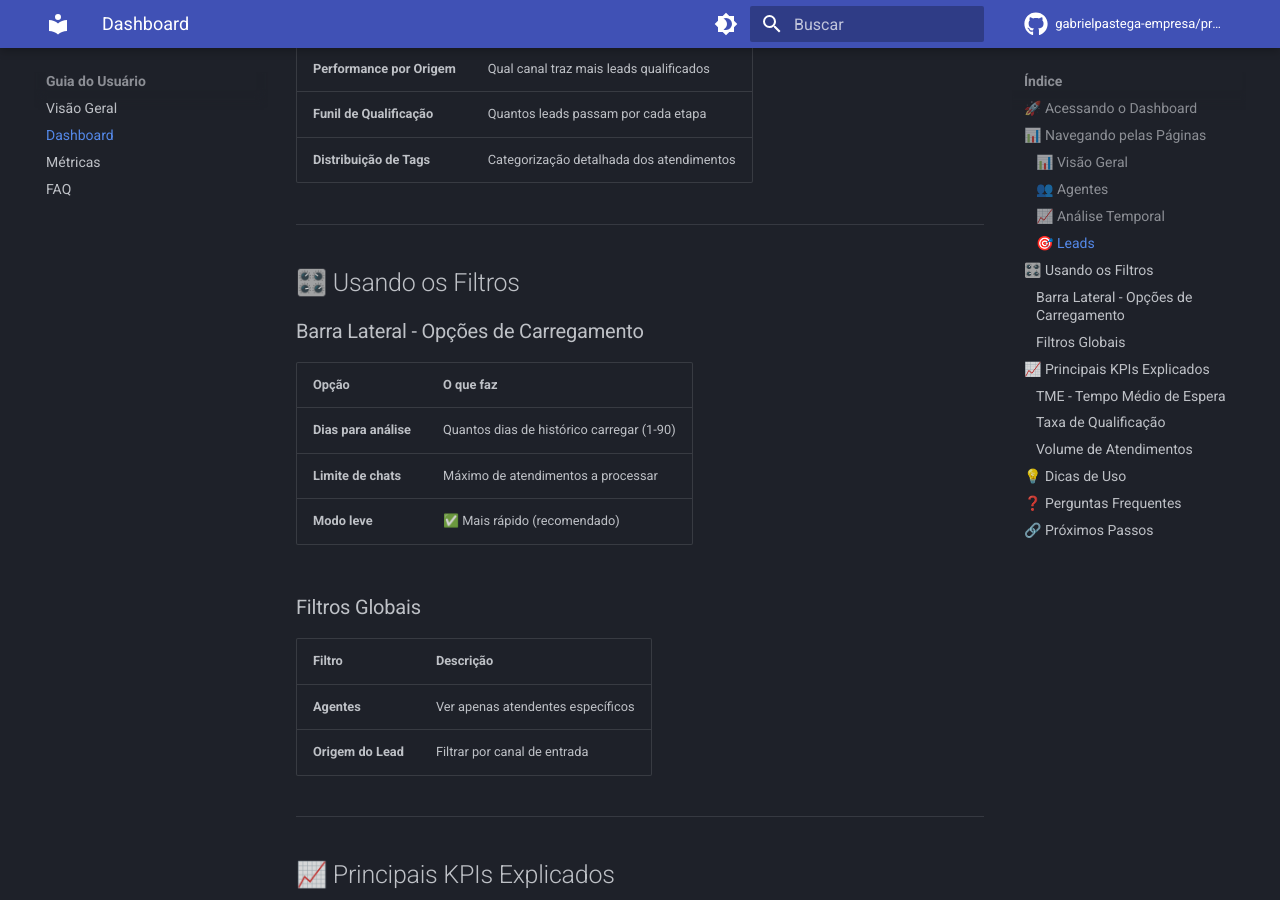
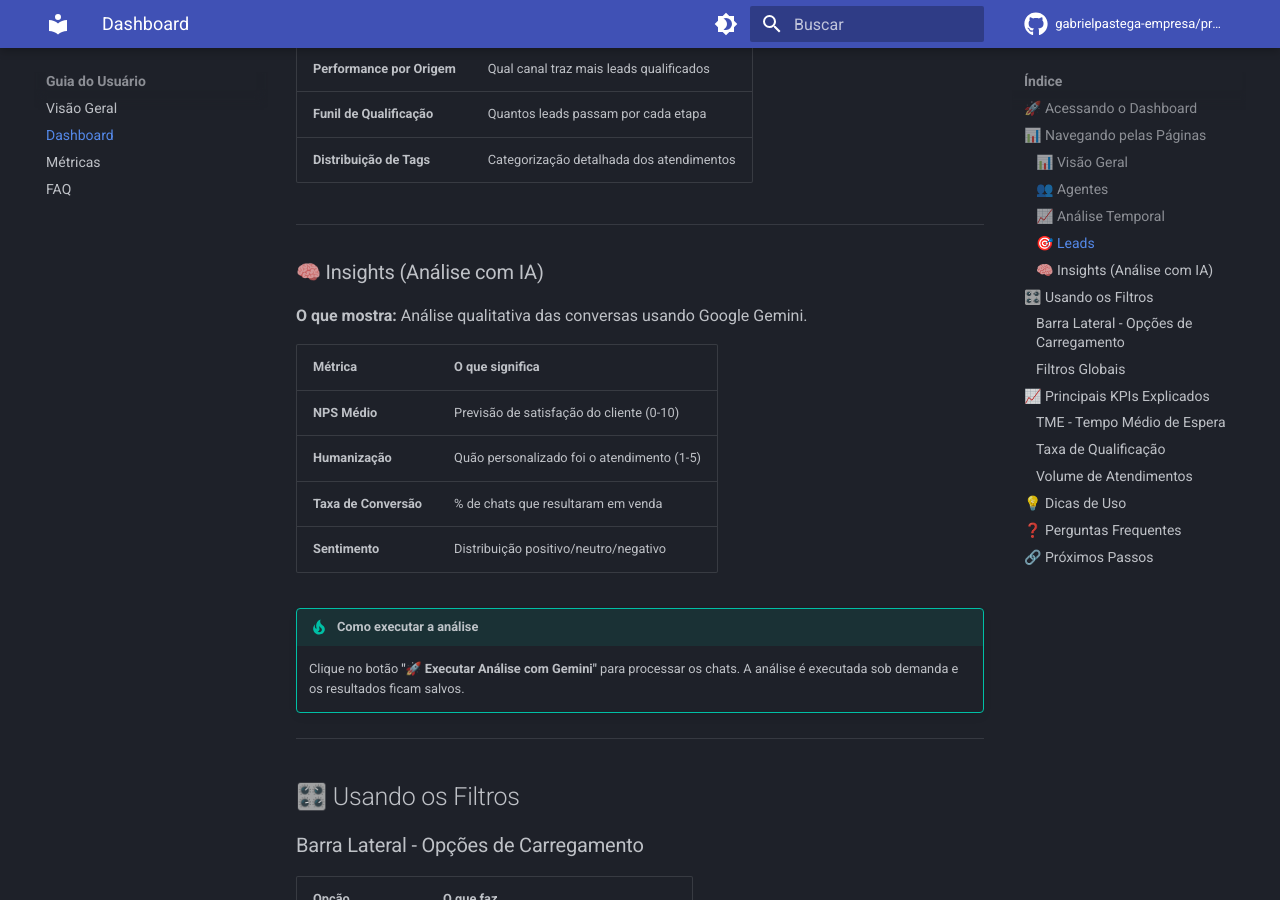
Before and after one commit to gabrielpastega-bcmed/projeto_analise_SDR, an MkDocs documentation site: the page built from docs/user-guide/dashboard.md, in a window 1280 px wide and 900 px high, scrolled down 2056 px. Built offline with MkDocs 1.6.1 and Material for MkDocs 9.7.7, drawn with Linux system fonts in a browser that asks for light colours; comment, search, counter and statistics services are not loaded; some of the changed text lies outside the part shown.

Commit message:
docs: add development workflow and update dashboard docs with Insights page

```diff
--- a/docs/user-guide/dashboard.md
+++ b/docs/user-guide/dashboard.md
@@ -17,7 +17,7 @@ Este guia explica como utilizar o **Dashboard de Análise SDR** para acompanhar
 
 ## 📊 Navegando pelas Páginas
 
-O dashboard possui **4 páginas principais**, acessíveis pelo menu lateral esquerdo:
+O dashboard possui **5 páginas principais**, acessíveis pelo menu lateral esquerdo:
 
 ### 📊 Visão Geral
 **O que mostra:** Resumo completo da operação - use para ter uma visão rápida do dia/semana.
@@ -64,6 +64,21 @@ O dashboard possui **4 páginas principais**, acessíveis pelo menu lateral esqu
 | **Performance por Origem** | Qual canal traz mais leads qualificados |
 | **Funil de Qualificação** | Quantos leads passam por cada etapa |
 | **Distribuição de Tags** | Categorização detalhada dos atendimentos |
+
+---
+
+### 🧠 Insights (Análise com IA)
+**O que mostra:** Análise qualitativa das conversas usando Google Gemini.
+
+| Métrica | O que significa |
+|---------|-----------------|
+| **NPS Médio** | Previsão de satisfação do cliente (0-10) |
+| **Humanização** | Quão personalizado foi o atendimento (1-5) |
+| **Taxa de Conversão** | % de chats que resultaram em venda |
+| **Sentimento** | Distribuição positivo/neutro/negativo |
+
+!!! tip "Como executar a análise"
+    Clique no botão **"🚀 Executar Análise com Gemini"** para processar os chats. A análise é executada sob demanda e os resultados ficam salvos.
 
 ---
 
@@ -132,6 +147,9 @@ O dashboard possui **4 páginas principais**, acessíveis pelo menu lateral esqu
 !!! tip "Para avaliar campanhas"
     Use a página **Leads** - veja qual origem traz mais qualificados.
 
+!!! success "Para insights qualitativos"
+    Use a página **Insights** - veja sentimento, humanização e tendências de produto.
+
 ---
 
 ## ❓ Perguntas Frequentes
```
Also changed, not shown: .agent/workflows/development.md (added, +67 -0 lines).
